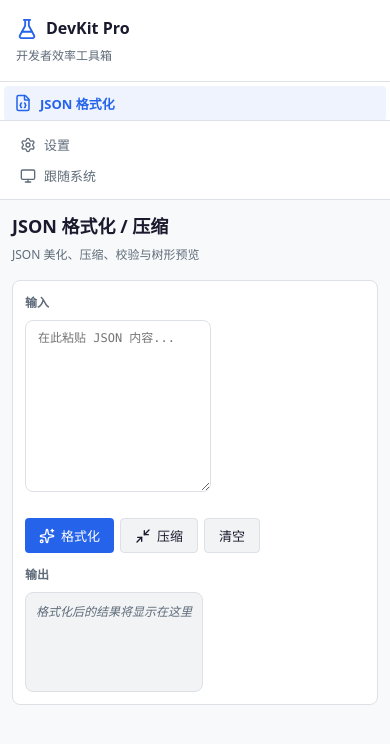
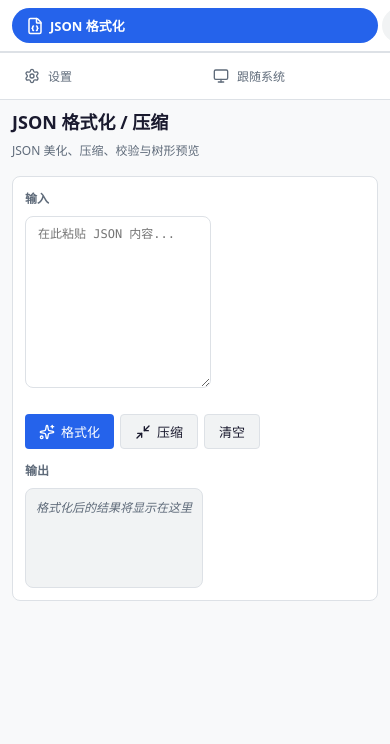
Before and after one commit to jiulongNo1/devkit-pro, a React (Vite) app: page / in a window 390 px wide. Shown: the top 744 px of the page. Built offline with nearby package versions, Linux system fonts and the light colour scheme.

Commit message:
feat: 优化移动端布局体验
- 工具导航改为横向滚动，标签式设计，一目了然所有工具
- 输入框/输出框占满屏幕宽度
- 减少页面padding，内容更紧凑
- 隐藏移动端顶部logo标题，节省空间
- 导航滚动条隐藏，滑动更流畅

```diff
--- a/src/index.css
+++ b/src/index.css
@@ -233,6 +233,7 @@
   overflow-y: auto;
   padding: 24px 32px;
   max-width: 960px;
+  width: 100%;
 }
 
 /* Module styles */
@@ -611,13 +612,14 @@
     width: 100%;
     border-right: none;
     border-bottom: 1px solid var(--rule);
-    max-height: 200px;
     height: auto;
     position: static;
+    max-height: none;
   }
 
   .sidebar-header {
-    padding: 16px;
+    padding: 12px 16px;
+    display: none;
   }
 
   .sidebar-header h1 {
@@ -625,18 +627,40 @@
   }
 
   .sidebar-nav {
-    padding: 4px;
+    padding: 0;
+    overflow-x: auto;
+    overflow-y: hidden;
+    white-space: nowrap;
+    display: flex;
+    flex-direction: row;
+    gap: 4px;
+    padding: 8px 12px;
+    border-bottom: 1px solid var(--rule);
+    -webkit-overflow-scrolling: touch;
+  }
+
+  .sidebar-nav::-webkit-scrollbar {
+    display: none;
   }
 
   .nav-item {
-    padding: 8px 10px;
+    padding: 8px 14px;
     font-size: 13px;
-    gap: 8px;
+    gap: 6px;
+    flex-shrink: 0;
+    border-radius: 20px;
+    background: var(--bg3);
+  }
+
+  .nav-item.active {
+    background: var(--accent);
+    color: #fff;
   }
 
   .main-content {
-    padding: 12px;
-    max-width: 100%;
+    padding: 8px 12px;
+    max-width: none;
+    width: 100%;
   }
 
   .module-header {
@@ -736,5 +760,13 @@
 
   .sidebar-footer {
     padding: 8px 12px;
+    display: flex;
+    justify-content: center;
+    gap: 12px;
+  }
+
+  .theme-toggle {
+    padding: 6px 12px;
+    font-size: 12px;
   }
 }
```
